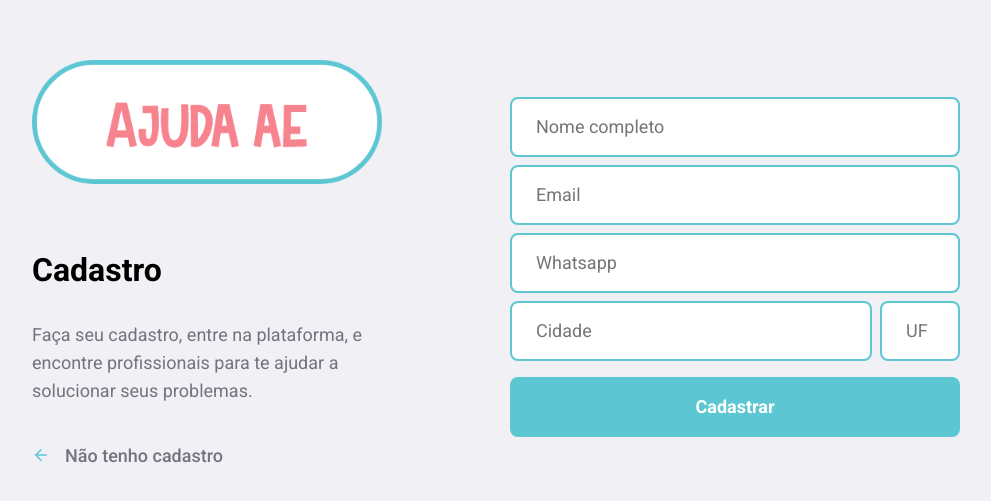
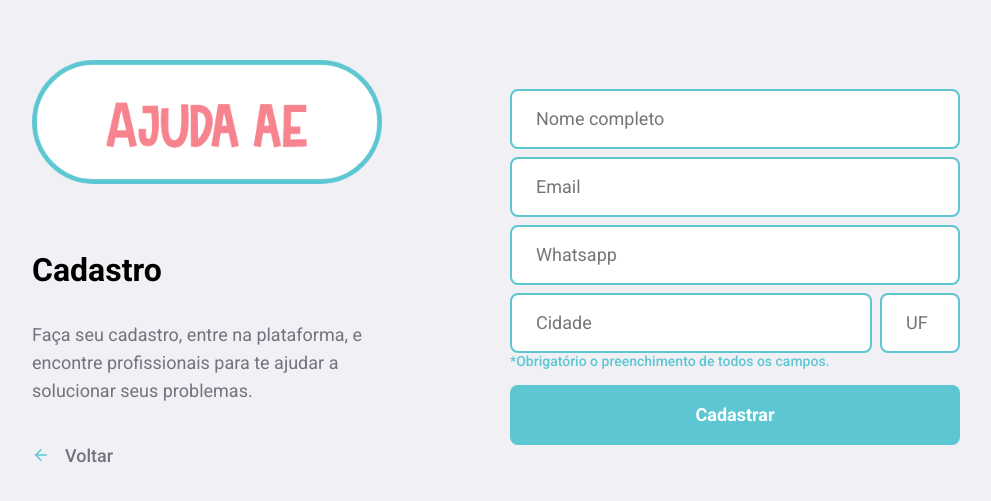
Before and after one commit to Rafadcosta/tg, a React (Create React App) app in the folder frontend/: page /cadastro in a window 1280 px wide. Shown: the part 137-638 px from the top of the page, without its empty margins (144-1135 px from the left). Built offline with nearby package versions, Linux system fonts and the light colour scheme.

Commit message:
fix registro

```diff
--- a/frontend/src/pages/Login/index.js
+++ b/frontend/src/pages/Login/index.js
@@ -25,7 +25,7 @@ export default function Login() {
       Swal.fire({
         icon: 'error',
         title: 'Opa...',
-        text: 'Falha no login, tente novamente!'
+        text: 'ID não encontrado, tente novamente!'
       });
     }
 
--- a/frontend/src/pages/Register/index.js
+++ b/frontend/src/pages/Register/index.js
@@ -56,7 +56,7 @@ export default function Register() {
 
               <Link className="back-link" to="/">
                   <FiArrowLeft size={18} color="#5cc7d3"/>
-                  Não tenho cadastro
+                  Voltar
               </Link>
             </section>
             <form onSubmit={handleRegister}>
@@ -85,6 +85,8 @@ export default function Register() {
                     onChange={e => setUf(e.target.value)}/>
               </div>
 
+              <div>
+                <label>*Obrigatório o preenchimento de todos os campos.</label></div>
               <button className="button" type="submit">Cadastrar</button>
             </form>
         </div>
--- a/frontend/src/pages/Register/styles.css
+++ b/frontend/src/pages/Register/styles.css
@@ -55,3 +55,12 @@
 .register-container .content form .input-group input + input{
     margin-left: 8px;
 }
+
+.register-container .content div label{
+    margin-top: 50px;
+}
+
+.register-container .content label{
+    color: #5cc7d3;
+    font-weight: 500;
+}
```
Also changed, not shown: 1 other file (tests, documents, lock files or other folders).
